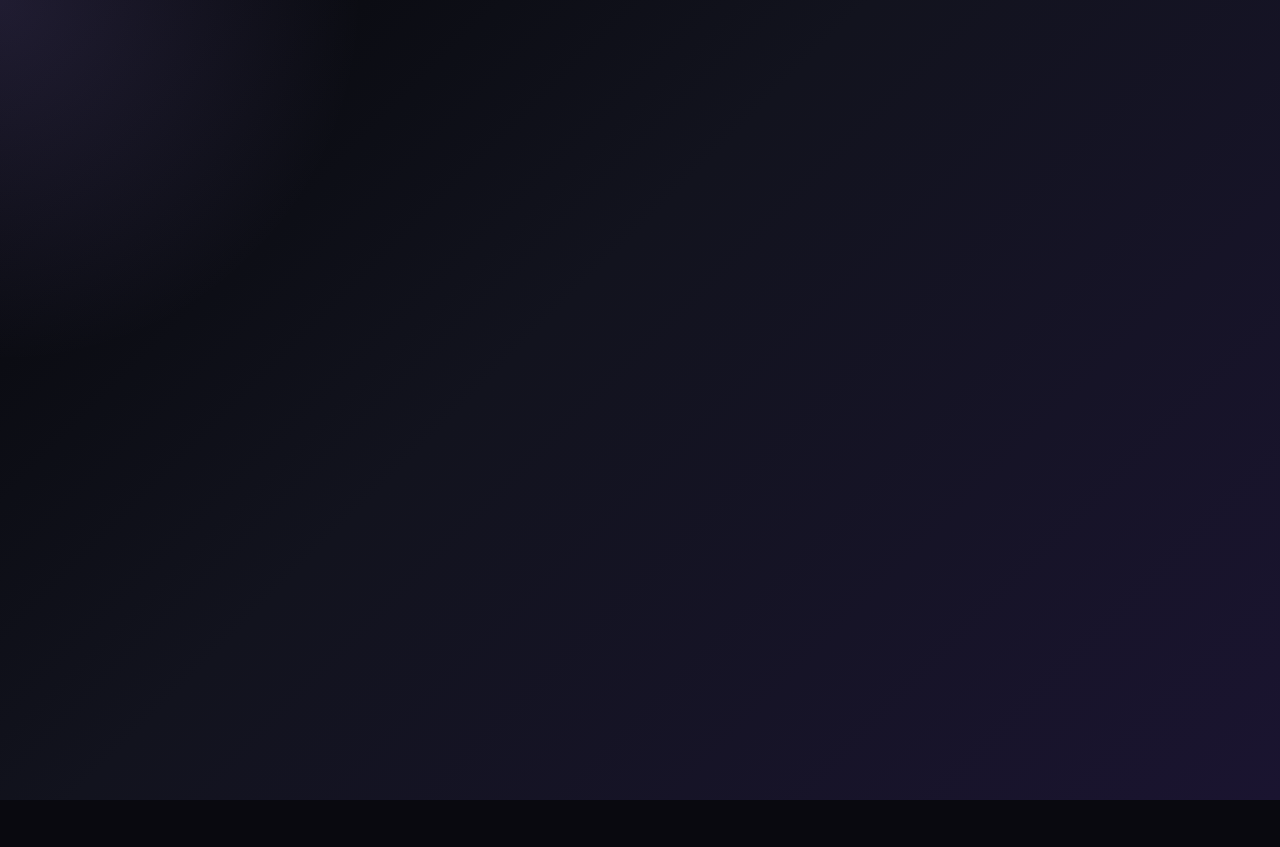
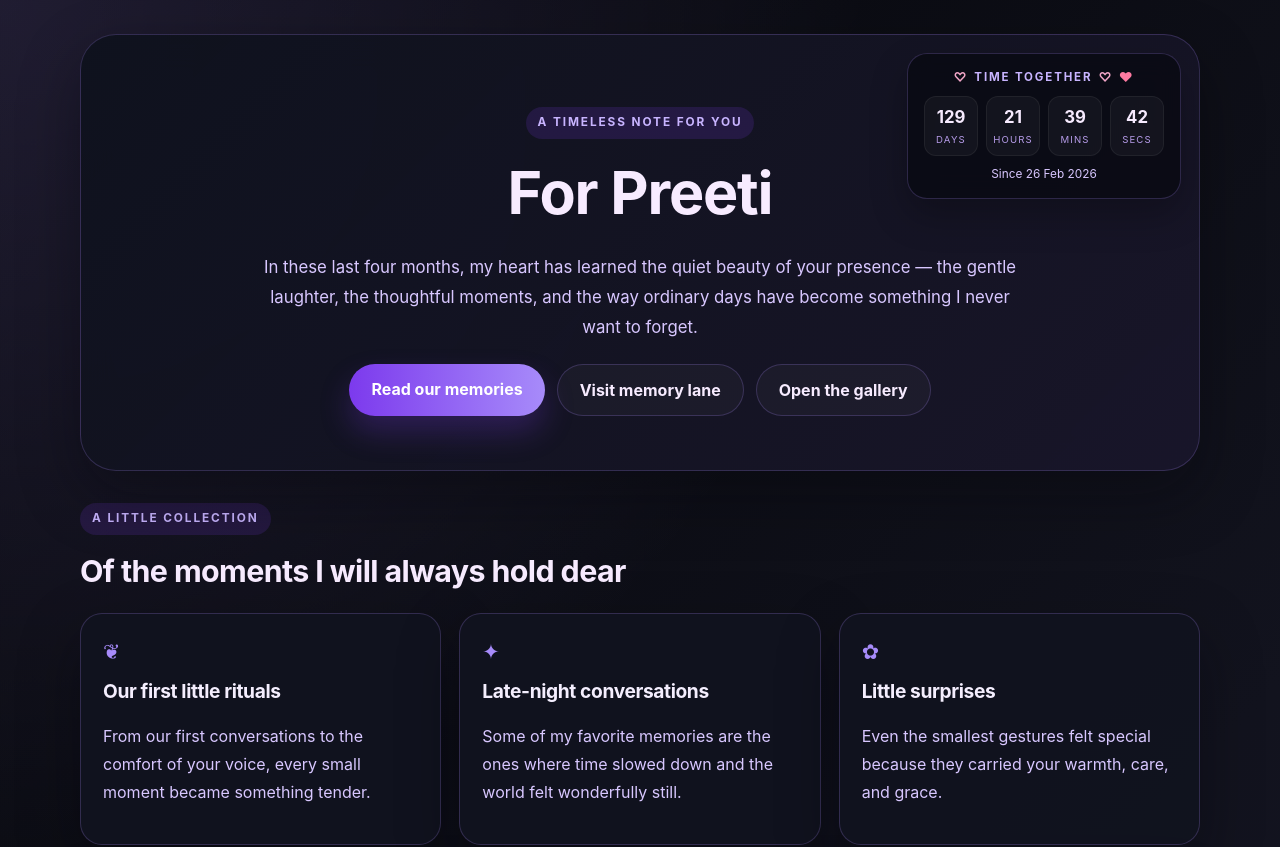
Before and after one commit to Arjunbhavsar/ForP, a React (Vite) app: page / in a window 1280 px wide. Shown: the top 847 px of the page. Before the commit the page ends 800 px from the top, so only its background shows below. Built offline with nearby package versions, Linux system fonts and the light colour scheme.

Commit message:
Fix background music asset pathing for subfolder

```diff
--- a/src/main.jsx
+++ b/src/main.jsx
@@ -1,6 +1,7 @@
 import React from 'react';
 import ReactDOM from 'react-dom/client';
-import { BrowserRouter, Routes, Route } from 'react-router-dom';
+// import { BrowserRouter, Routes, Route } from 'react-router-dom';
+import { HashRouter, Routes, Route } from 'react-router-dom';
 import App from './App';
 import MemoryLane from './MemoryLane';
 import Gallery from './Gallery';
@@ -9,6 +10,18 @@ import './index.css';
 
 ReactDOM.createRoot(document.getElementById('root')).render(
 <React.StrictMode>
+  <HashRouter>
+    <Routes>
+      <Route path="/" element={<App />} />
+      <Route path="/memory-lane" element={<MemoryLane />} />
+      <Route path="/gallery" element={<Gallery />} />
+      <Route path="/date-game" element={<DateGame />} />
+    </Routes>
+  </HashRouter>
+</React.StrictMode>
+);
+
+{/* <React.StrictMode>
   <BrowserRouter basename="/ForP">
     <Routes>
       <Route path="/" element={<App />} />
@@ -17,6 +30,4 @@ ReactDOM.createRoot(document.getElementById('root')).render(
       <Route path="/date-game" element={<DateGame />} />
     </Routes>
   </BrowserRouter>
-</React.StrictMode>
-
-);
+</React.StrictMode> */}
```
Also changed, not shown: 3 other files (tests, documents, lock files or other folders).
